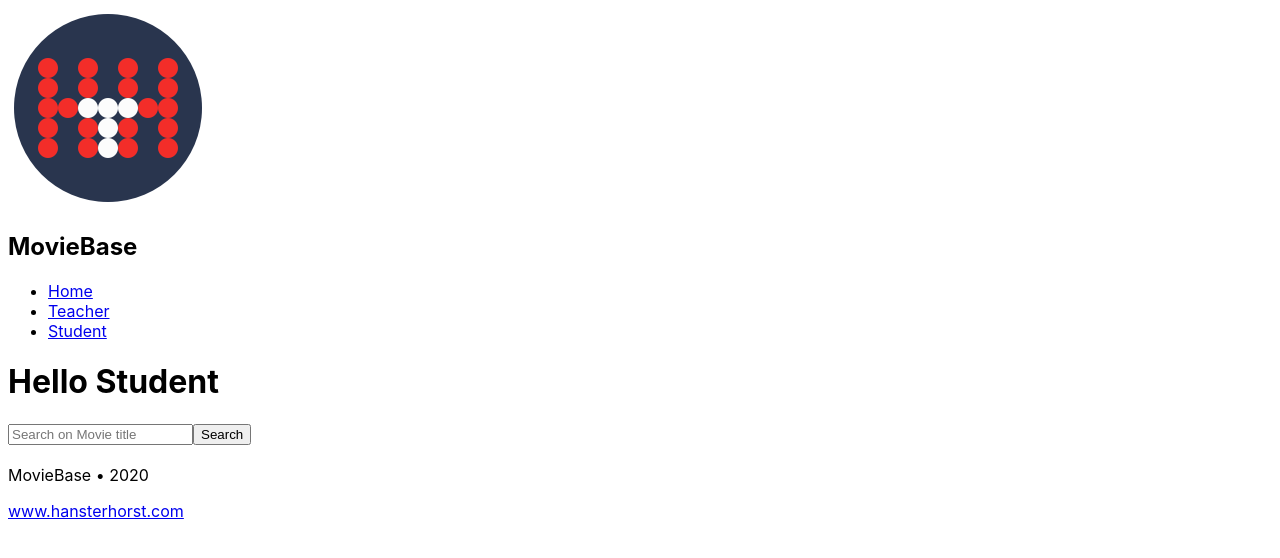
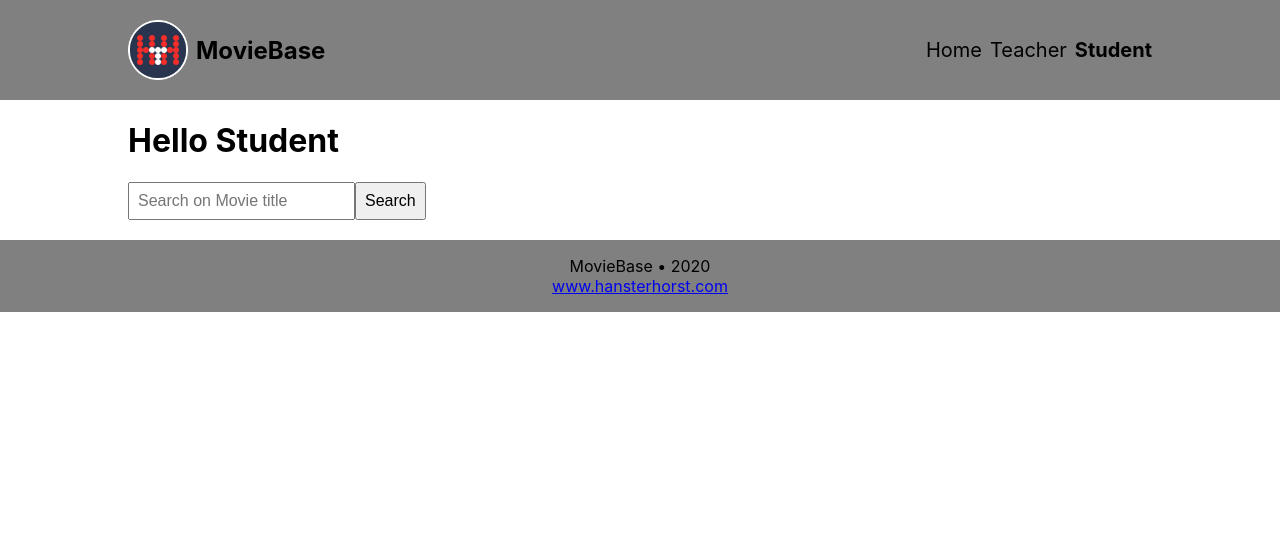
Before and after one commit to HansTH/MovieBase, a React app: page /student in a window 1280 px wide. Shown: the top 558 px of the page. Built offline with nearby package versions, Linux system fonts and the light colour scheme.

Commit message:
add CSS styling

```diff
--- a/src/components/App.css
+++ b/src/components/App.css
@@ -5,4 +5,74 @@
 body {
 	font-family: -apple-system, BlinkMacSystemFont, 'Segoe UI', Roboto, Oxygen,
 		Ubuntu, Cantarell, 'Open Sans', 'Helvetica Neue', sans-serif;
+	padding: 0;
+	margin: 0;
 }
+
+nav {
+	background-color: gray;
+}
+
+.container {
+	width: 1024px;
+	margin: 0 auto;
+}
+
+.textfield {
+	padding: 8px;
+	font-size: 16px;
+}
+
+.button {
+	padding: 8px;
+	font-size: 16px;
+}
+.navbar {
+	display: flex;
+	justify-content: space-between;
+	align-items: center;
+	height: 100px;
+}
+
+.nav-logo {
+	display: flex;
+	align-items: center;
+}
+.nav-image {
+	width: 60px;
+}
+.nav-title {
+	margin-left: 8px;
+}
+.nav-list {
+	list-style-type: none;
+	padding: 0;
+	display: flex;
+}
+.nav-item {
+	margin-left: 8px;
+}
+.nav-link {
+	text-decoration: none;
+	color: black;
+	font-size: 20px;
+}
+.nav-link:hover,
+.nav-link-focus {
+	border-bottom: 2px solid black;
+}
+a.current {
+	font-weight: bold;
+}
+
+.movie {
+	margin: 16px 0;
+}
+.footer {
+	background-color: gray;
+	text-align: center;
+	padding: 16px 0;
+}
+.footer p {
+	margin: 0;
+}
--- a/src/components/Footer.js
+++ b/src/components/Footer.js
@@ -2,7 +2,7 @@ import React from 'react';
 
 const Footer = () => {
 	return (
-		<div>
+		<div className='footer'>
 			<p>MovieBase • {new Date().getFullYear()}</p>
 			<a href='https://www.hansterhorst.com'>www.hansterhorst.com</a>
 		</div>
--- a/src/components/Movie.js
+++ b/src/components/Movie.js
@@ -10,7 +10,7 @@ function Movie(props) {
 
 	if (Response === 'True') {
 		return (
-			<div>
+			<div className='movie'>
 				<img src={poster} alt='Movie Poster' />
 				<h2>{Title}</h2>
 				<h4>{Year}</h4>
--- a/src/components/Searchbar.js
+++ b/src/components/Searchbar.js
@@ -21,14 +21,15 @@ class Searchbar extends Component {
 
 	render() {
 		return (
-			<form onSubmit={this.handleSubmit}>
+			<form className='form' onSubmit={this.handleSubmit}>
 				<input
+					className='textfield'
 					type='text'
 					value={this.state.searchText}
 					placeholder='Search on Movie title'
 					onChange={this.handleOnChange}
 				/>
-				<button type='submit' onClick={this.handleSubmit}>
+				<button className='button' type='submit' onClick={this.handleSubmit}>
 					Search
 				</button>
 			</form>
```
